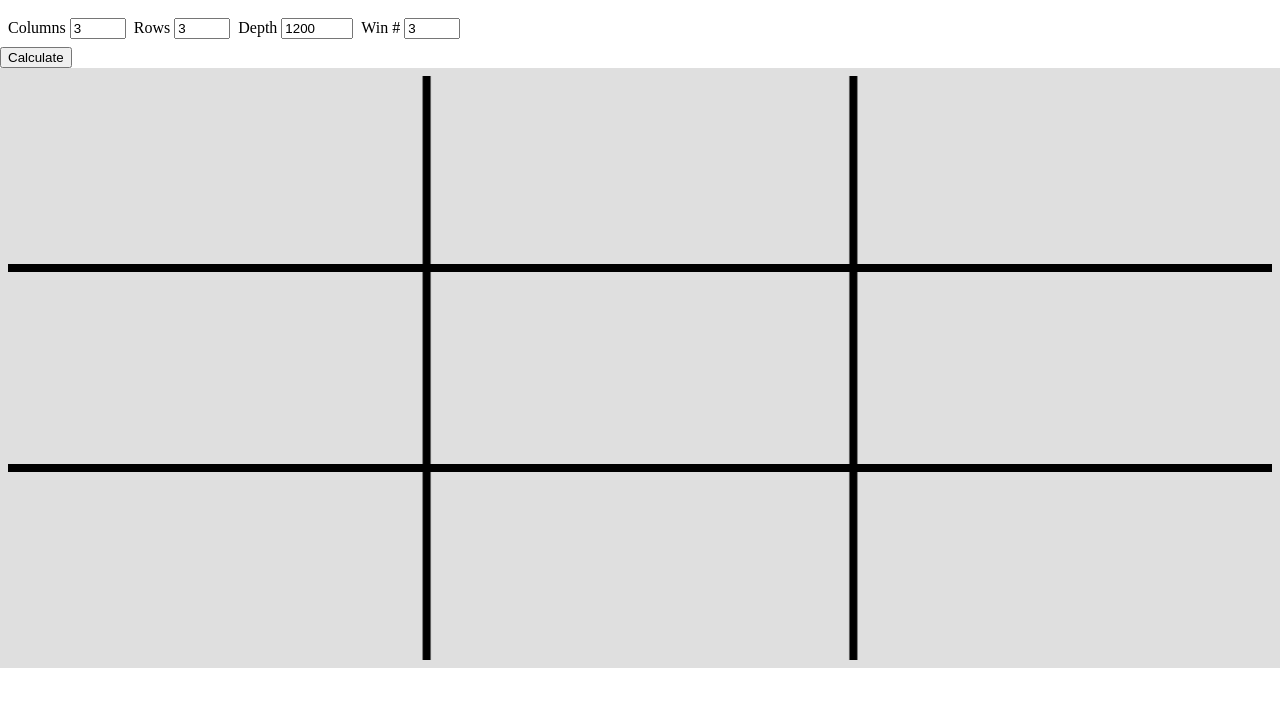
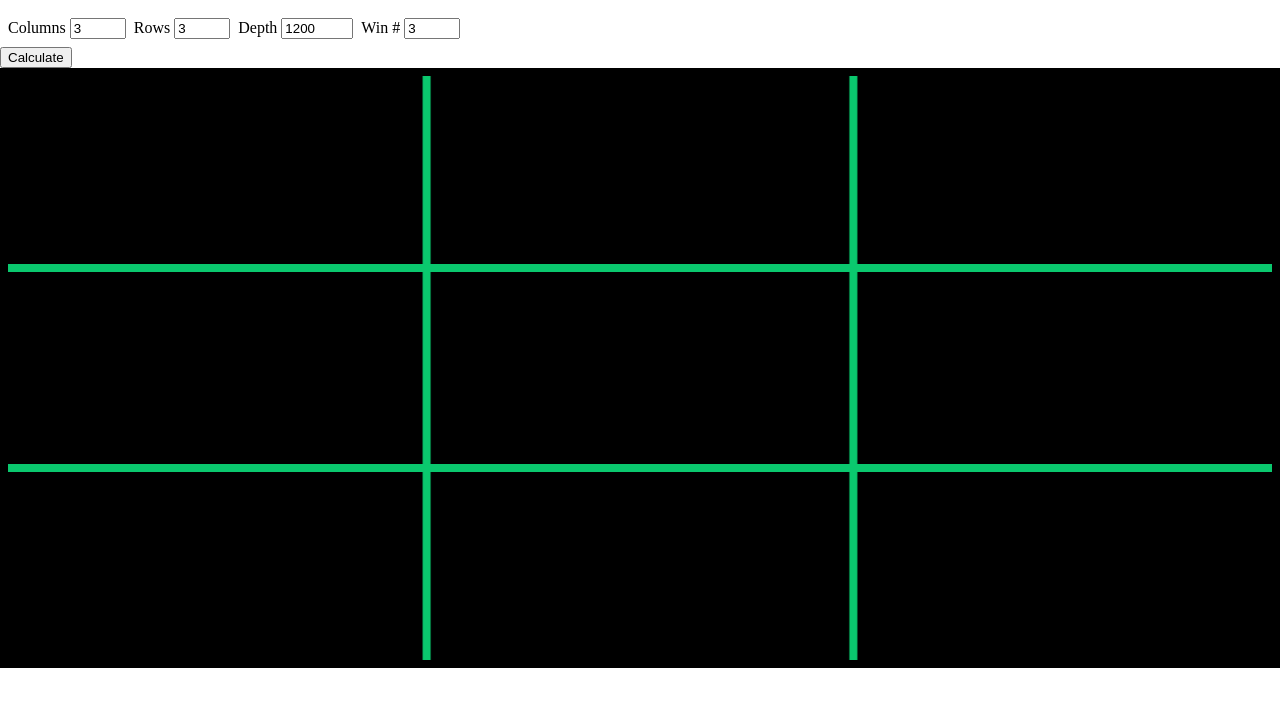
Before and after one commit to katerberg/minimax-experiments, a website built with webpack: page src/index.html in a window 1280 px wide. Shown: the part 40-746 px from the top of the page. Built offline with nearby package versions, Linux system fonts and the light colour scheme.

Commit message:
Futzing with colors

```diff
--- a/src/index.scss
+++ b/src/index.scss
@@ -18,7 +18,7 @@ body {
 
 #game {
     canvas {
-        background: #dfdfdf;
+        background: #000;
     }
 }
 
--- a/src/index.ts
+++ b/src/index.ts
@@ -90,7 +90,7 @@ function redrawBoard(ctx: CanvasRenderingContext2D): void {
   const cellWidth = gameWidth / state.columns;
   const cellHeight = gameHeight / state.rows;
 
-  ctx.fillStyle = 'rgb(0 0 0)';
+  ctx.fillStyle = 'rgb(10 200 110)';
   for (let col = 1; col < state.columns; col++) {
     ctx.fillRect(cellWidth * col - 5, 10, 10, gameHeight - 20);
   }
```
